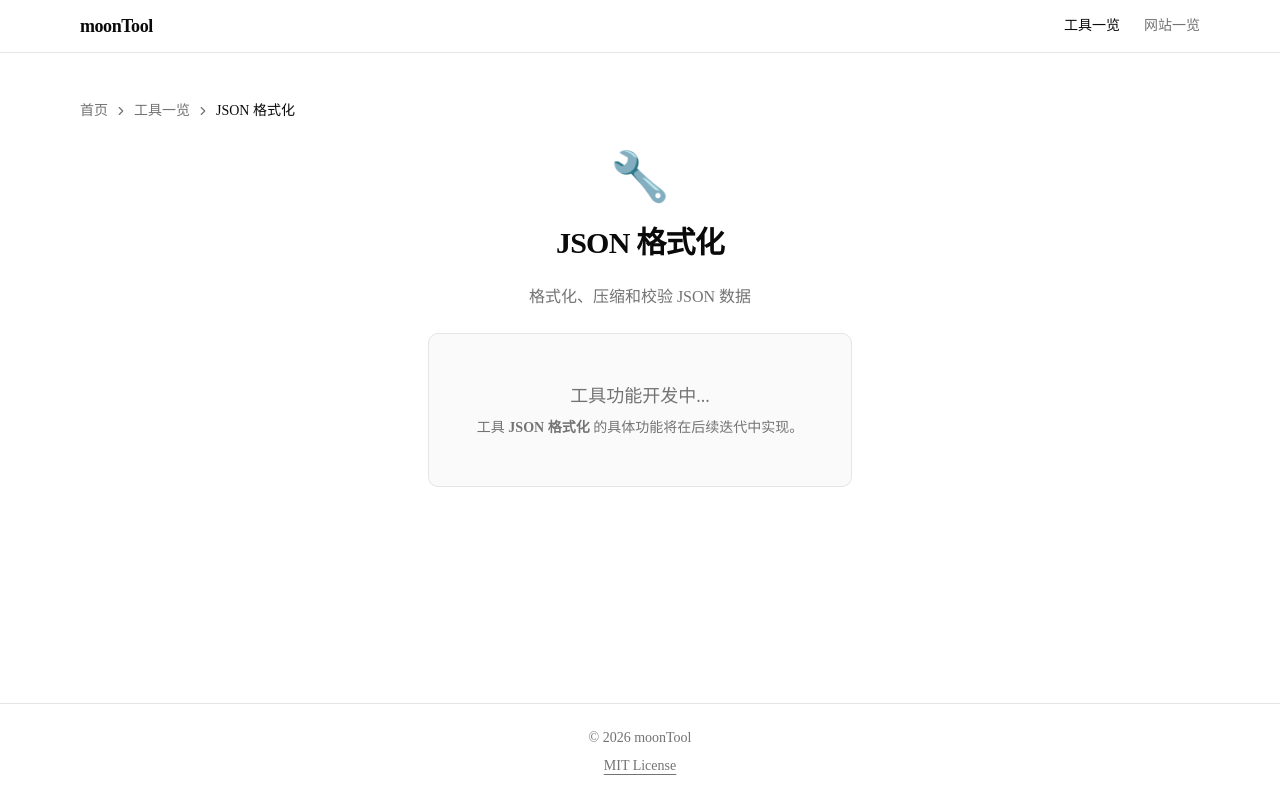
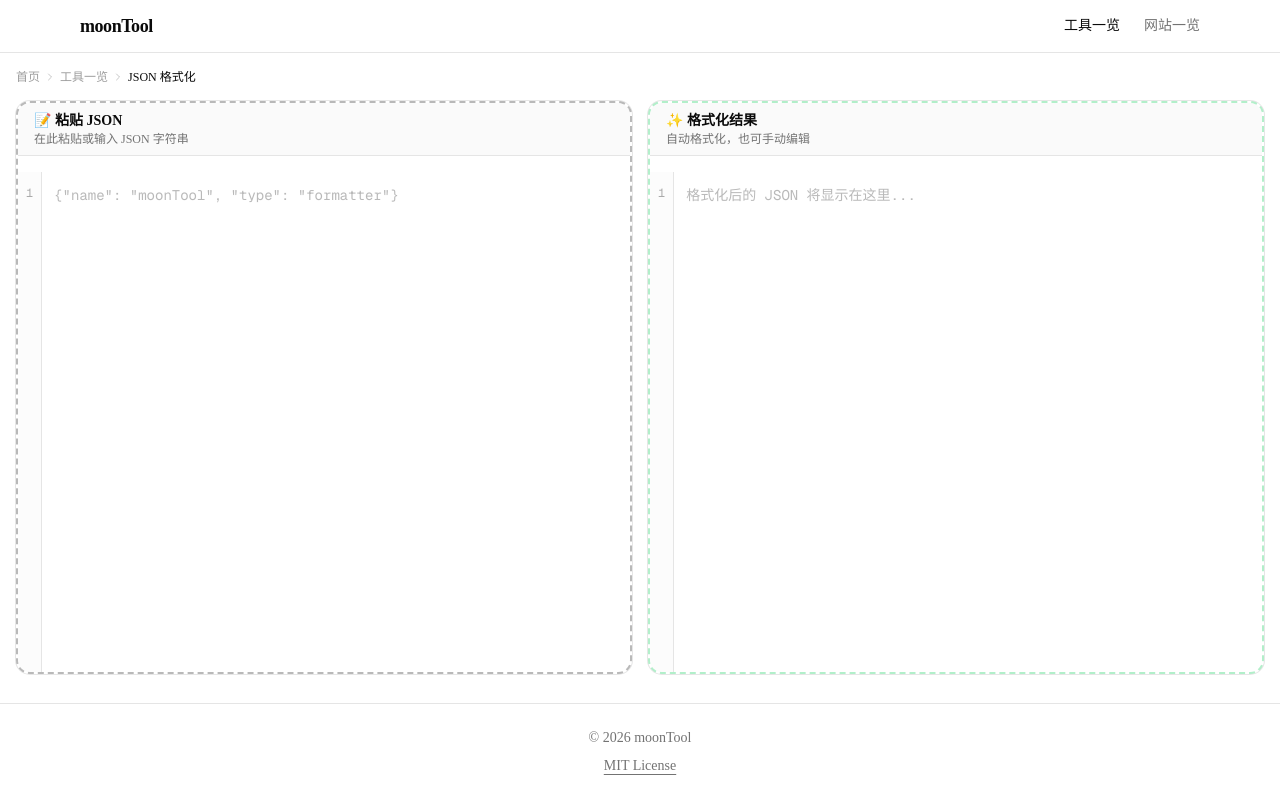
Before and after one commit to 2284Moon/moonTool, a Next.js app: page /tools/json-formatter in a window 1280 px wide. Built offline with nearby package versions, Linux system fonts and the light colour scheme.

Commit message:
json格式化工具

```diff
--- a/src/app/tools/[toolId]/page.tsx
+++ b/src/app/tools/[toolId]/page.tsx
@@ -10,6 +10,7 @@ import {
   BreadcrumbPage,
   BreadcrumbSeparator,
 } from "@/components/ui/breadcrumb";
+import { JsonFormatter } from "@/tools/json-formatter";
 
 interface ToolDetailPageProps {
   params: Promise<{ toolId: string }>;
@@ -41,9 +42,25 @@ export default async function ToolDetailPage({ params }: ToolDetailPageProps) {
     notFound();
   }
 
+  const renderToolComponent = () => {
+    switch (toolId) {
+      case "json-formatter":
+        return <JsonFormatter />;
+      default:
+        return (
+          <div className="rounded-lg border bg-muted/50 p-12 text-center text-muted-foreground">
+            <p className="text-lg">工具功能开发中...</p>
+            <p className="mt-2 text-sm">
+              工具 <strong>{tool.name}</strong> 的具体功能将在后续迭代中实现。
+            </p>
+          </div>
+        );
+    }
+  };
+
   return (
-    <section className="mx-auto w-full max-w-6xl px-4 py-12">
-      <Breadcrumb className="mb-8">
+    <section className="mx-auto w-full max-w-7xl px-4 py-4">
+      <Breadcrumb className="mb-4">
         <BreadcrumbList>
           <BreadcrumbItem>
             <BreadcrumbLink render={<Link href="/" />}>
@@ -63,17 +80,7 @@ export default async function ToolDetailPage({ params }: ToolDetailPageProps) {
         </BreadcrumbList>
       </Breadcrumb>
 
-      <div className="flex flex-col items-center gap-6 text-center">
-        <span className="text-5xl">{tool.icon}</span>
-        <h1 className="text-3xl font-bold tracking-tight">{tool.name}</h1>
-        <p className="max-w-md text-muted-foreground">{tool.description}</p>
-        <div className="rounded-lg border bg-muted/50 p-12 text-center text-muted-foreground">
-          <p className="text-lg">工具功能开发中...</p>
-          <p className="mt-2 text-sm">
-            工具 <strong>{tool.name}</strong> 的具体功能将在后续迭代中实现。
-          </p>
-        </div>
-      </div>
+      {renderToolComponent()}
     </section>
   );
 }
--- a/src/components/ui/breadcrumb.tsx
+++ b/src/components/ui/breadcrumb.tsx
@@ -21,7 +21,7 @@ function BreadcrumbList({ className, ...props }: React.ComponentProps<"ol">) {
     <ol
       data-slot="breadcrumb-list"
       className={cn(
-        "flex flex-wrap items-center gap-1.5 text-sm wrap-break-word text-muted-foreground",
+        "flex flex-wrap items-center gap-1 text-xs wrap-break-word text-muted-foreground/70",
         className
       )}
       {...props}
@@ -82,11 +82,11 @@ function BreadcrumbSeparator({
       data-slot="breadcrumb-separator"
       role="presentation"
       aria-hidden="true"
-      className={cn("[&>svg]:size-3.5", className)}
+      className={cn("[&>svg]:size-3", className)}
       {...props}
     >
       {children ?? (
-        <ChevronRightIcon />
+        <ChevronRightIcon className="text-muted-foreground/40" />
       )}
     </li>
   )
--- /dev/null
+++ b/src/tools/json-formatter/index.tsx
@@ -0,0 +1,150 @@
+"use client";
+
+import { useState, useEffect, useRef } from "react";
+import { Card } from "@/components/ui/card";
+
+export function JsonFormatter() {
+    const [input, setInput] = useState("");
+    const [output, setOutput] = useState("");
+    const [error, setError] = useState("");
+    const inputScrollRef = useRef<HTMLDivElement>(null);
+    const outputScrollRef = useRef<HTMLDivElement>(null);
+
+    const inputLines = input.split("\n").length;
+    const outputLines = output.split("\n").length;
+
+    useEffect(() => {
+        if (!input.trim()) {
+            setOutput("");
+            setError("");
+            return;
+        }
+
+        try {
+            const parsed = JSON.parse(input);
+            setOutput(JSON.stringify(parsed, null, 2));
+            setError("");
+        } catch (e) {
+            setError((e as Error).message);
+        }
+    }, [input]);
+
+    const handleOutputChange = (value: string) => {
+        setOutput(value);
+        if (!value.trim()) {
+            setInput("");
+            setError("");
+            return;
+        }
+
+        try {
+            const parsed = JSON.parse(value);
+            setInput(JSON.stringify(parsed));
+            setError("");
+        } catch (e) {
+            setError((e as Error).message);
+        }
+    };
+
+    const syncScroll = (source: HTMLDivElement, target: React.RefObject<HTMLDivElement | null>) => {
+        if (target.current) {
+            target.current.scrollTop = source.scrollTop;
+        }
+    };
+
+    return (
+        <div className="w-full space-y-4">
+            {error && (
+                <div className="rounded-lg border border-red-200 bg-red-50 px-4 py-2.5 text-sm text-red-800 dark:border-red-800 dark:bg-red-950 dark:text-red-200">
+                    <strong>错误：</strong> {error}
+                </div>
+            )}
+
+            <div className="grid grid-cols-1 gap-4 lg:grid-cols-2">
+                {/* 左侧：输入区域 */}
+                <Card className="flex flex-col overflow-hidden border-2 border-dashed border-primary/30 bg-card py-0 transition-colors hover:border-primary/50">
+                    <div className="border-b bg-muted/50 px-4 py-2">
+                        <h3 className="text-sm font-semibold text-foreground">
+                            📝 粘贴 JSON
+                        </h3>
+                        <p className="text-xs text-muted-foreground">
+                            在此粘贴或输入 JSON 字符串
+                        </p>
+                    </div>
+                    <div className="relative flex flex-1 overflow-hidden">
+                        {/* 行号 */}
+                        <div
+                            ref={inputScrollRef}
+                            className="select-none overflow-hidden border-r bg-muted/30 py-3 text-right"
+                            onScroll={(e) => syncScroll(e.currentTarget, outputScrollRef)}
+                        >
+                            {Array.from({ length: Math.max(inputLines, 1) }, (_, i) => (
+                                <div
+                                    key={i}
+                                    className="px-2 font-mono text-xs leading-relaxed text-muted-foreground/60"
+                                >
+                                    {i + 1}
+                                </div>
+                            ))}
+                        </div>
+                        {/* 文本区域 */}
+                        <textarea
+                            value={input}
+                            onChange={(e) => setInput(e.target.value)}
+                            onScroll={(e) => {
+                                if (inputScrollRef.current) {
+                                    inputScrollRef.current.scrollTop = e.currentTarget.scrollTop;
+                                }
+                            }}
+                            placeholder='{"name": "moonTool", "type": "formatter"}'
+                            className="h-[500px] flex-1 resize-none bg-transparent px-3 py-3 font-mono text-sm leading-relaxed text-foreground placeholder:text-muted-foreground/50 focus:outline-none"
+                            spellCheck={false}
+                        />
+                    </div>
+                </Card>
+
+                {/* 右侧：格式化输出区域 */}
+                <Card className="flex flex-col overflow-hidden border-2 border-dashed border-green-500/30 bg-card py-0 transition-colors hover:border-green-500/50">
+                    <div className="border-b bg-muted/50 px-4 py-2">
+                        <h3 className="text-sm font-semibold text-foreground">
+                            ✨ 格式化结果
+                        </h3>
+                        <p className="text-xs text-muted-foreground">
+                            自动格式化，也可手动编辑
+                        </p>
+                    </div>
+                    <div className="relative flex flex-1 overflow-hidden">
+                        {/* 行号 */}
+                        <div
+                            ref={outputScrollRef}
+                            className="select-none overflow-hidden border-r bg-muted/30 py-3 text-right"
+                            onScroll={(e) => syncScroll(e.currentTarget, inputScrollRef)}
+                        >
+                            {Array.from({ length: Math.max(outputLines, 1) }, (_, i) => (
+                                <div
+                                    key={i}
+                                    className="px-2 font-mono text-xs leading-relaxed text-muted-foreground/60"
+                                >
+                                    {i + 1}
+                                </div>
+                            ))}
+                        </div>
+                        {/* 文本区域 */}
+                        <textarea
+                            value={output}
+                            onChange={(e) => handleOutputChange(e.target.value)}
+                            onScroll={(e) => {
+                                if (outputScrollRef.current) {
+                                    outputScrollRef.current.scrollTop = e.currentTarget.scrollTop;
+                                }
+                            }}
+                            placeholder="格式化后的 JSON 将显示在这里..."
+                            className="h-[500px] flex-1 resize-none bg-transparent px-3 py-3 font-mono text-sm leading-relaxed text-foreground placeholder:text-muted-foreground/50 focus:outline-none"
+                            spellCheck={false}
+                        />
+                    </div>
+                </Card>
+            </div>
+        </div>
+    );
+}
```
